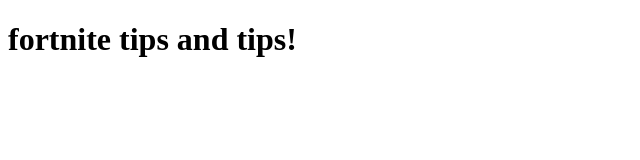
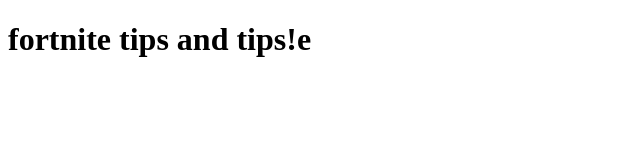
Before and after one commit to Toparmonke123/csb-5qtptk, a website: page index.html in a window 1280 px wide. Shown: the full height of the page, 0-640 px from the left. Drawn offline with Linux system fonts and the light colour scheme.

Commit message:
Deployment from Codesandbox.

```diff
--- a/index.html
+++ b/index.html
@@ -7,6 +7,6 @@
     <title>Static Template</title>
   </head>
   <body>
-    <h1>fortnite tips and tips!</h1>
+    <h1>fortnite tips and tips!e</h1>
   </body>
 </html>
```
